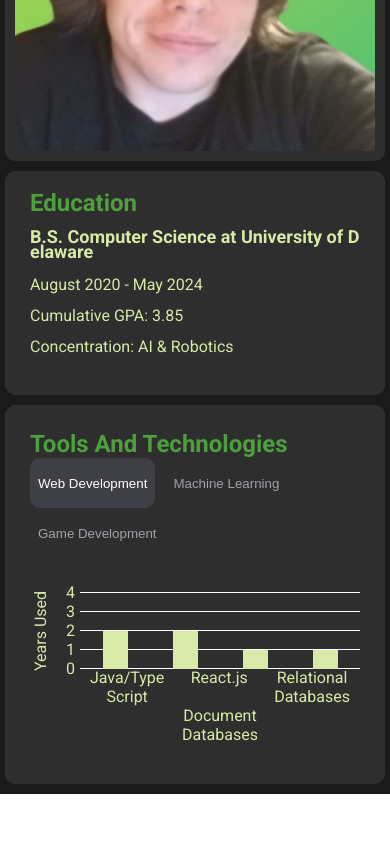
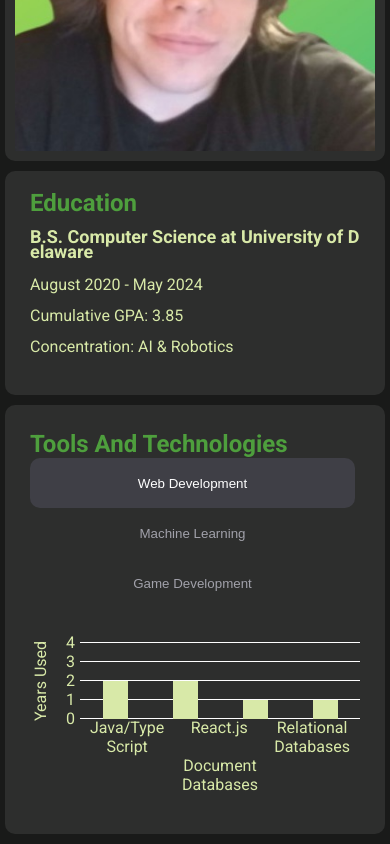
Before and after one commit to ydnamjs/personal-website, a React (Create React App) app: page / in a window 390 px wide. Shown: the part 528-1372 px from the top of the page. Before the commit the page ends 1322 px from the top, so only its background shows below. Built offline with nearby package versions, Linux system fonts and the light colour scheme.

Commit message:
Improved graph selector buttons with narrow resolutions

```diff
--- a/src/pages/about-me/pieces/tools-and-technologies/ToolsAndTechnologies.css
+++ b/src/pages/about-me/pieces/tools-and-technologies/ToolsAndTechnologies.css
@@ -18,3 +18,10 @@
 		margin-left: -5px;
 	}
 }
+
+@media (max-width: 550px) {
+	.selector-buttons--row {
+		display: flex;
+		flex-direction: column;
+	}
+}
```
